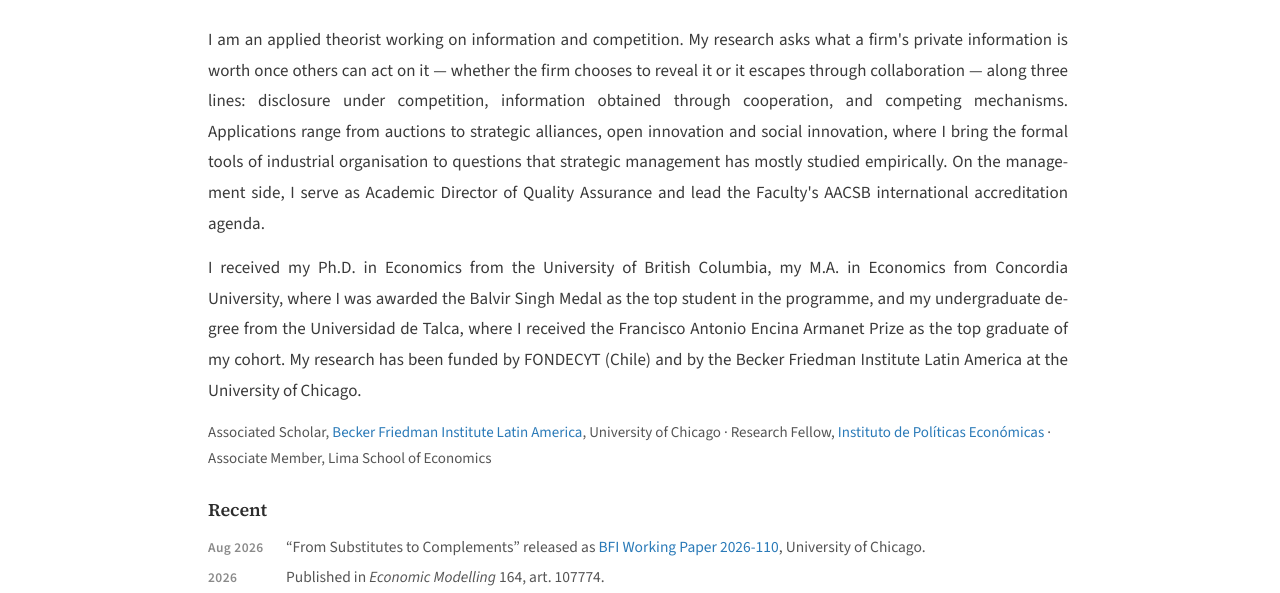
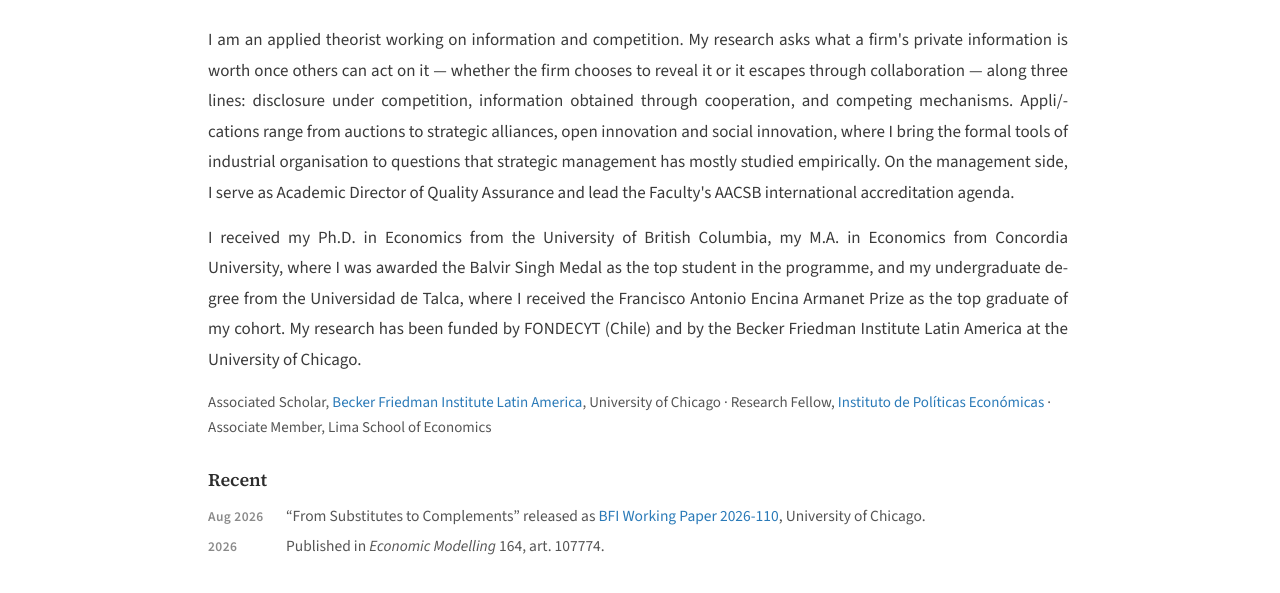
Before and after one commit to ctroncoso-valverde/ctroncoso-valverde.github.io, a plain HTML site: page index.html in a window 1280 px wide. Shown: the part 298-891 px from the top of the page. Drawn offline with Linux system fonts and the light colour scheme.

Commit message:
Update index.html

```diff
--- a/index.html
+++ b/index.html
@@ -32,7 +32,7 @@
  <div><h1>Cristián Troncoso-Valverde</h1>
  <p class="t">Associate Professor of Economics<br>Faculty of Economics &amp; Business, Universidad Andrés Bello</p>
  <p class="cvl"><a href="files/cv-en.pdf">Curriculum Vitae</a><a href="files/cv-es.pdf">Currículum (español)</a></p></div></div>
-<p class="bio">I am an applied theorist working on information and competition. My research asks what a firm's private information is worth once others can act on it — whether the firm chooses to reveal it or it escapes through collaboration — along three lines: disclosure under competition, information obtained through cooperation, and competing mechanisms. Applications range from auctions to strategic alliances, open innovation and social innovation, where I bring the formal tools of industrial organisation to questions that strategic management has mostly studied empirically. On the management side, I serve as Academic Director of Quality Assurance and lead the Faculty's AACSB international accreditation agenda.</p>
+<p class="bio">I am an applied theorist working on information and competition. My research asks what a firm's private information is worth once others can act on it — whether the firm chooses to reveal it or it escapes through collaboration — along three lines: disclosure under competition, information obtained through cooperation, and competing mechanisms. Appli/-cations range from auctions to strategic alliances, open innovation and social innovation, where I bring the formal tools of industrial organisation to questions that strategic management has mostly studied empirically. On the management side, I serve as Academic Director of Quality Assurance and lead the Faculty's AACSB international accreditation agenda.</p>
 <p class="bio">I received my Ph.D. in Economics from the University of British Columbia, my M.A. in Economics from Concordia University, where I was awarded the Balvir Singh Medal as the top student in the programme, and my undergraduate degree from the Universidad de Talca, where I received the Francisco Antonio Encina Armanet Prize as the top graduate of my cohort. My research has been funded by FONDECYT (Chile) and by the Becker Friedman Institute Latin America at the University of Chicago.</p>
 <p class="aff">Associated Scholar, <a href="https://bfi.uchicago.edu/centers-programs/becker-friedman-institute-latin-america/">Becker Friedman Institute Latin America</a>, University of Chicago · Research Fellow, <a href="https://ipe.unab.cl/">Instituto de Políticas Económicas</a> · Associate Member, Lima School of Economics</p>
 <div class="recent"><h4>Recent</h4>
```
